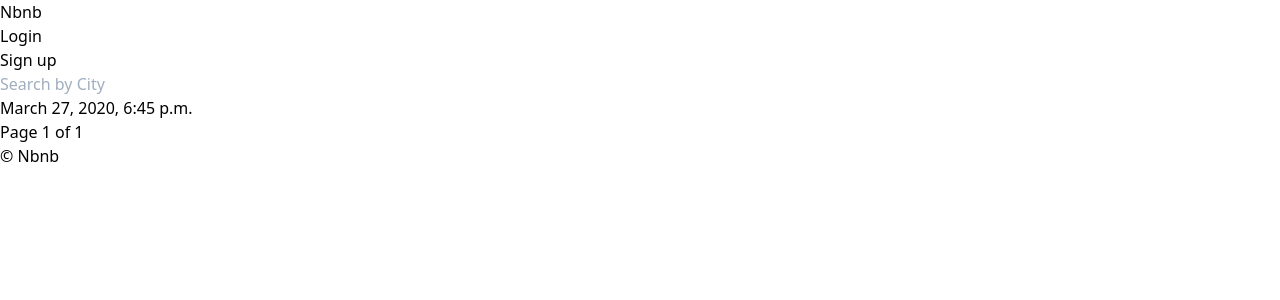
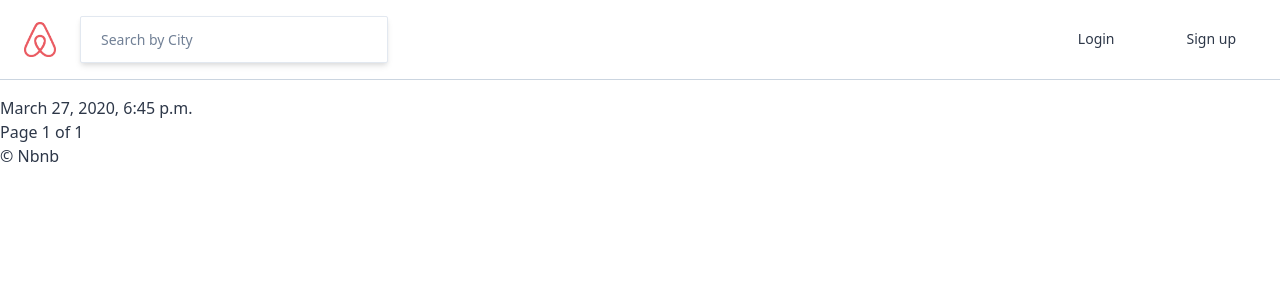
Before and after one commit to rla40162002/first_repo, a Django app: page / in a window 1280 px wide. Shown: the top 300 px of the page. Run offline with Django 3.2, Linux system fonts and the light colour scheme; data that the repository does not hold is empty.

Commit message:
Header, Navi CSS

```diff
--- a/assets/scss/styles.scss
+++ b/assets/scss/styles.scss
@@ -1,3 +1,15 @@
 @tailwind base;
 @tailwind components;
 @tailwind utilities;
+
+.search-box{
+    transition: box-shadow 0.5s linear;
+}
+
+.nav_link{
+    @apply ml-8 border-b-2 border-white h-full flex items-center;
+    a{
+        @apply py-10 px-5;
+    }
+    &hover border-gray-600;
+}
--- a/config/settings.py
+++ b/config/settings.py
@@ -136,7 +136,7 @@ USE_TZ = True
 # https://docs.djangoproject.com/en/2.2/howto/static-files/
 
 STATIC_URL = "/static/"
-# 경로를 꼭 /static/ 으로 안하고 내가 다른 거로 해도 됨. 파일명만 static이면 되는 듯
+# not dir, just Server url
 STATICFILES_DIRS = [os.path.join(BASE_DIR, "static")]
 # 변수명이 꼭 STATIC 안 들어가도 됨.
 
--- a/templates/base.html
+++ b/templates/base.html
@@ -8,14 +8,19 @@
     <link rel="stylesheet" href="{% static 'css/styles.css' %}">
     <title>{% block page_title %}{% endblock page_title %}| Nbnb</title>
   </head>
-  <body>
-    <header>
+  <body class="text-gray-800 mt-24">
+    <header class="container max-w-full inset-0 flex items-center justify-between px-6 h-20 border-b border-gray-400 fixed bg-white">
+      <div class="flex items-center w-1/3">
+        <a href="{% url "core:home" %}" class="mr-6">
+          <img class="w-8" src="{% static 'img/logo.png' %}" />
+        </a>
+        {% block search-bar %}
+          <form method="get" action="{% url "rooms:search" %}" class="w-9/12">
+              <input class="search-box border px-5 w-full text-sm font-medium placeholder-gray-600 py-3 rounded-sm w-64 shadow-md hover:shadow-lg focus:outline-none" name="city" placeholder="Search by City" />
+          </form>
+        {% endblock search-bar %}
+      </div>
       {% include "partials/nav.html" %}
-       {% block search-bar %}
-        <form method="get" action="{% url "rooms:search" %}">
-            <input name="city" placeholder="Search by City" />
-        </form>
-      {% endblock search-bar %}
     </header>
     {% block content %}{% endblock  %}
     {% include "partials/footer.html" %}
--- a/templates/partials/nav.html
+++ b/templates/partials/nav.html
@@ -1,10 +1,9 @@
-<a href="{% url "core:home" %}">Nbnb</a>
-<ul>
+<ul class="flex items-center text-sm font-medium h-full">
 
     {% if user.is_authenticated %}
-    <li><a href="{% url "users:logout"%}">Logout</a></li>
+    <li class="nav_link"><a href="{% url "users:logout"%}">Logout</a></li>
     {% else %}
-    <li><a href="{% url "users:login"%}">Login</a></li>
-    <li><a href="{% url "users:signup"%}">Sign up</a></li>
+    <li class="nav_link hover:border-gray-600"><a href="{% url "users:login"%}">Login</a></li>
+    <li class="nav_link hover:border-gray-600"><a href="{% url "users:signup"%}">Sign up</a></li>
     {% endif %}
 </ul>
```
Also changed, not shown: static/css/styles.css, static/img/logo.png (added).
